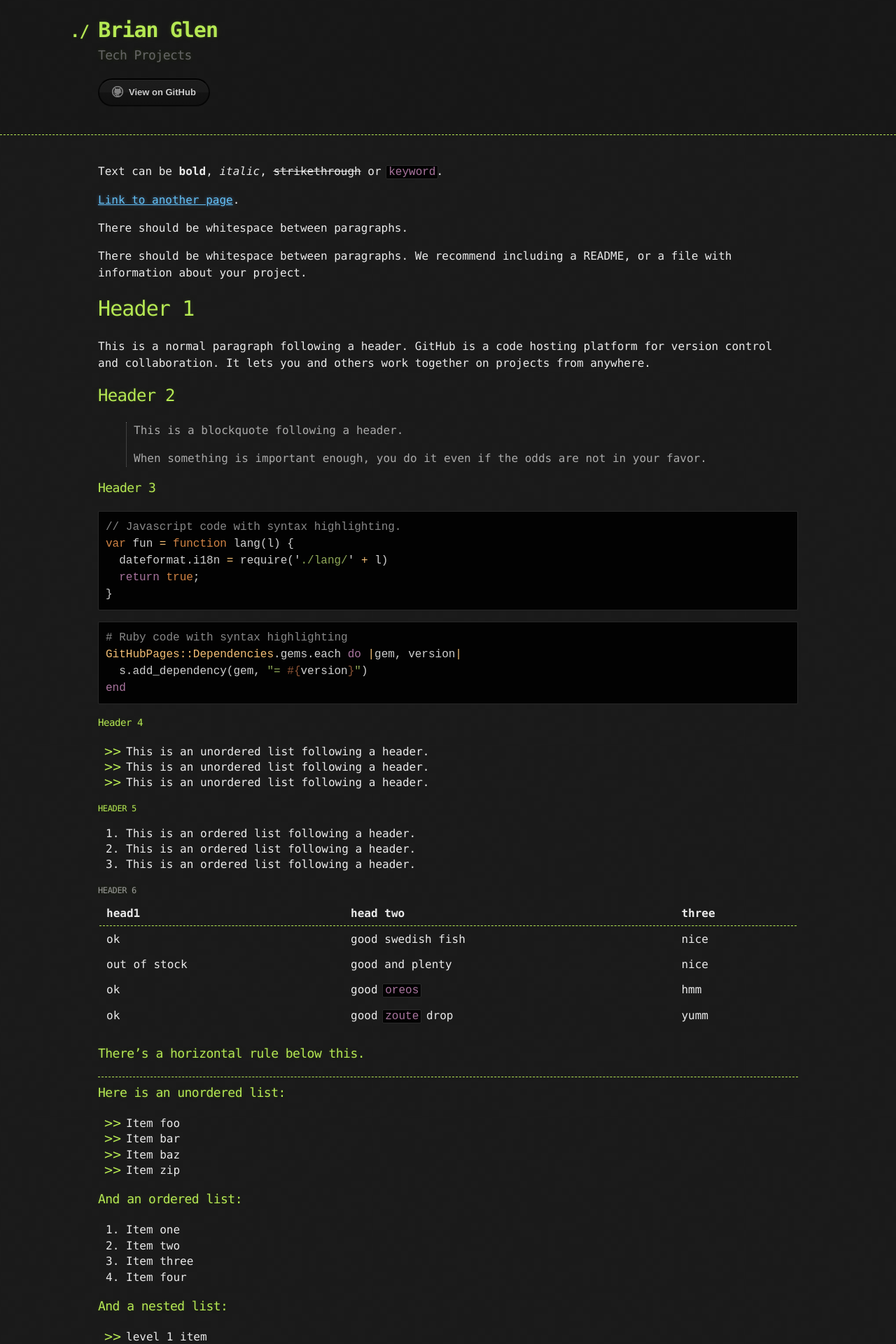
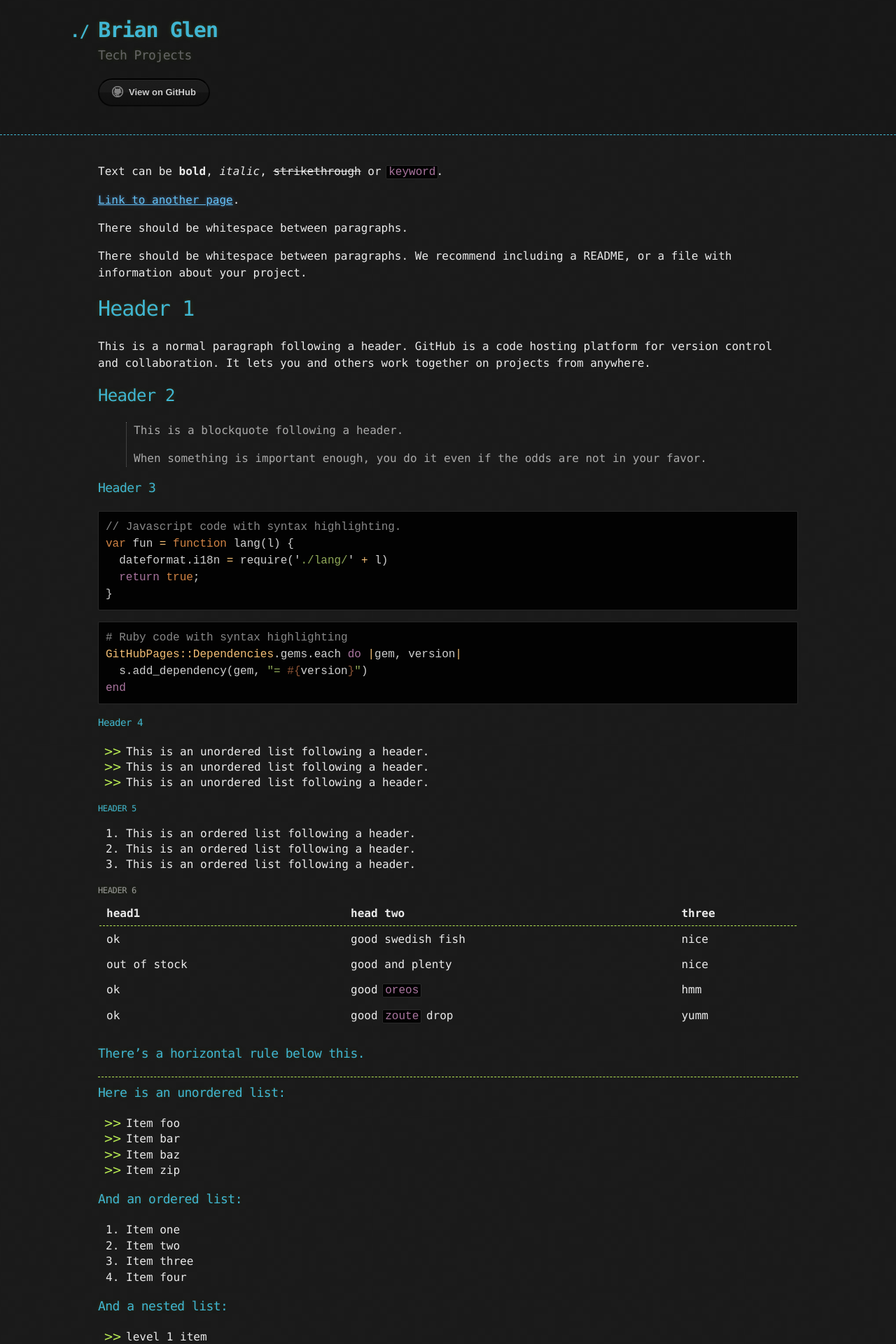
Before and after one commit to bglen/bglen.github.io, a Jekyll site: the page built from index.md, in a window 1280 px wide. Shown: the top 1920 px of the page at 70% size. Built offline with Jekyll 4.4.1, drawn with Linux system fonts in a browser that asks for light colours.

Commit message:
Update _default_colors.scss

```diff
--- a/_sass/_default_colors.scss
+++ b/_sass/_default_colors.scss
@@ -3,7 +3,7 @@ $alto: #d0d0d0;
 $bouquet: #aa759f;
 $chelsea-cucumber: #90a959;
 $cod-grey: #151515;
-$conifer: #b5e853;
+$conifer: #40b6d1;
 $dove-grey: #666;
 $gallery: #eaeaea;
 $grey: #888;
```
